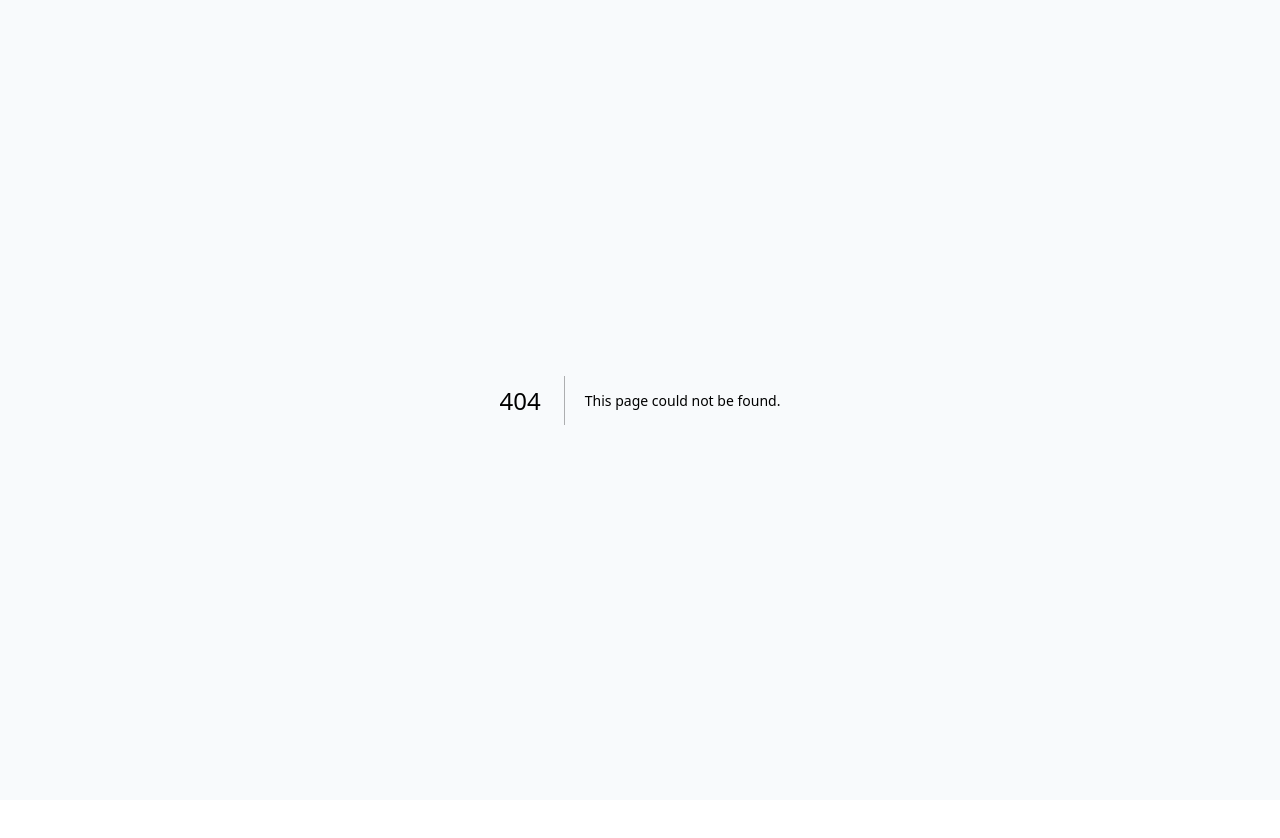
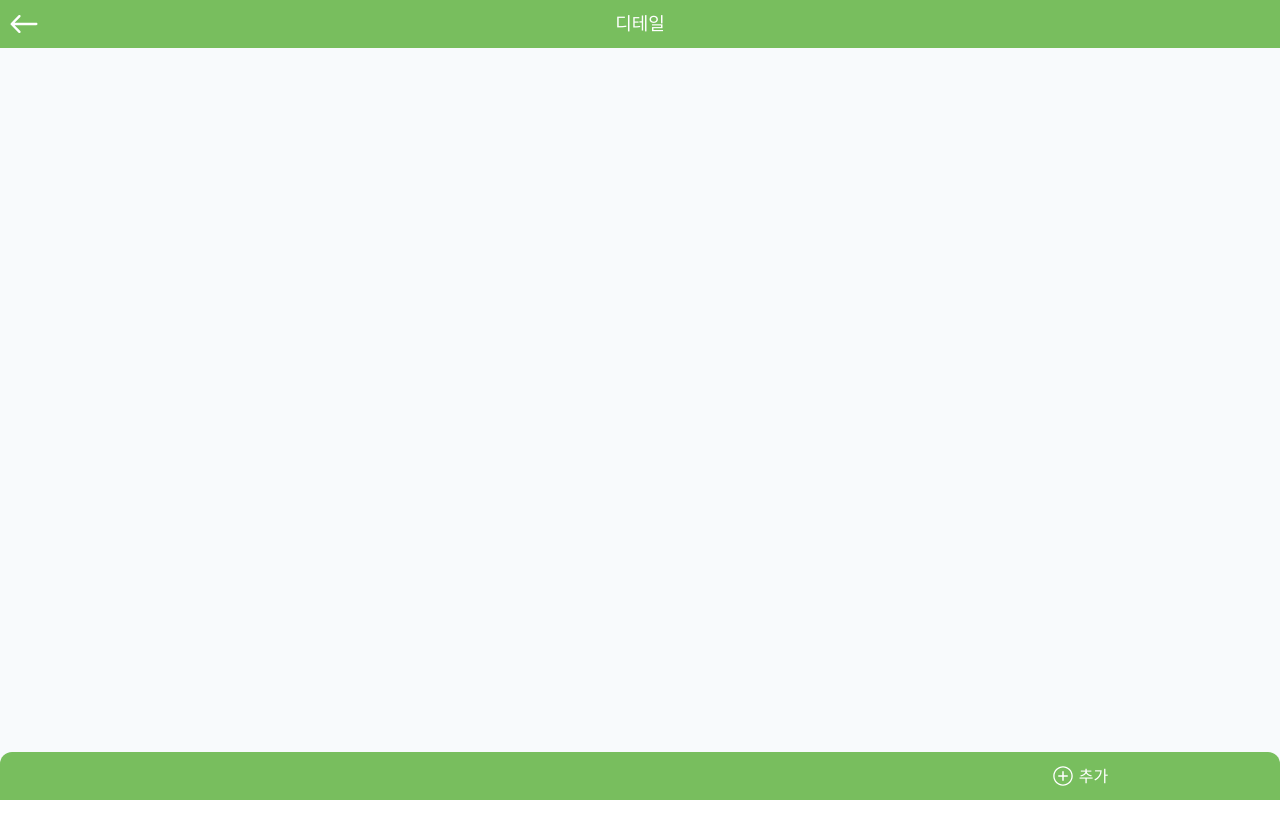
Before and after one commit to BCD-q/pencil-me-fe, a Next.js app: page /External in a window 1280 px wide. Before the commit this address had no page. Shown: the top 838 px of the page. Before the commit the page ends 800 px from the top, so only its background shows below. Built offline with nearby package versions, Linux system fonts and the light colour scheme.

Commit message:
feat: 영감 디테일 페이지 구현, UX 수정

```diff
--- /dev/null
+++ b/src/app/External/components/AddInspiFooter.tsx
@@ -0,0 +1,12 @@
+import { IoIosAddCircleOutline } from 'react-icons/io';
+
+export default function AddInspiFooter() {
+  return (
+    <div className="flex flex-col sticky bottom-0 bg-accent h-12 rounded-t-xl">
+      <button className="flex ml-auto mr-4 items-center text-white w-1/6 h-full">
+        <IoIosAddCircleOutline className="w-6 h-6 mr-1" />
+        추가
+      </button>
+    </div>
+  );
+}
--- /dev/null
+++ b/src/app/External/components/ExternalHeader.tsx
@@ -0,0 +1,19 @@
+'use client';
+
+import { useRouter } from 'next/navigation';
+import { IoIosArrowRoundBack } from 'react-icons/io';
+
+export default function ExternalHeader() {
+  const router = useRouter();
+
+  return (
+    <div className="flex flex-col sticky top-0 bg-accent h-12">
+      <button className="text-white relative" onClick={() => router.back()}>
+        <IoIosArrowRoundBack className="w-12 h-12 absolute" />
+      </button>
+      <div className="flex mx-auto w-1/3 justify-center h-full items-center text-white text-lg">
+        디테일
+      </div>
+    </div>
+  );
+}
--- /dev/null
+++ b/src/app/External/page.tsx
@@ -0,0 +1,25 @@
+'use client';
+
+import { useSearchParams } from 'next/navigation';
+
+import AddInspiFooter from './components/AddInspiFooter';
+import ExternalHeader from './components/ExternalHeader';
+
+export default function ExternalPage() {
+  const param = useSearchParams();
+
+  const externalUrl = param.get('url');
+
+  return (
+    <div className="w-full h-[100vh]">
+      <ExternalHeader />
+      <iframe
+        src={externalUrl}
+        frameborder="0"
+        width="100%"
+        height="100%"
+      ></iframe>
+      <AddInspiFooter />
+    </div>
+  );
+}
--- a/src/app/group/components/GroupBox.tsx
+++ b/src/app/group/components/GroupBox.tsx
@@ -71,10 +71,10 @@ export default function GroupDataBox() {
     <ul className="w-full mx-auto overflow-hidden">
       {data?.data?.data.map((item: category, index: number) => {
         const isFirst = index === 0;
-        const isLast = index === testData.length - 1;
+        const isLast = index === data?.data?.data.length - 1;
         const buttonClassName = `
-          flex mx-auto w-11/12 h-12 items-center pl-4 text-lg border-b-[1px] bg-white
-          ${isFirst ? 'rounded-t-lg' : ''} ${isLast ? 'rounded-b-lg' : ''}
+          flex mx-auto w-11/12 h-12 items-center pl-4 text-lg border-b-[1px] bg-white hover:bg-gray-300
+          ${isFirst && data?.data?.data.length !== 1 ? 'rounded-t-lg' : ''} ${isLast && data?.data?.data.length !== 1 ? 'rounded-b-lg' : ''}
         `;
         return (
           <Swiper key={index}>
@@ -96,7 +96,7 @@ export default function GroupDataBox() {
                     수정
                   </button>
                   <button
-                    className="w-1/6 bg-red-500"
+                    className={`w-1/6 bg-red-500  ${isFirst && data?.data?.data.length !== 1 ? 'rounded-t-lg rounded-l-none' : ''} ${isLast && data?.data?.data.length !== 1 ? 'rounded-b-lg rounded-l-none' : ''}`}
                     onClick={() => {
                       deleteCategory(item.categoryId);
                     }}
--- a/src/app/main/check/components/CheckBox.tsx
+++ b/src/app/main/check/components/CheckBox.tsx
@@ -48,13 +48,13 @@ export default function CheckBox() {
           <Link
             href=""
             className={`flex justify-around w-11/12 h-12 text-lg bg-white border-b-[1px] border-gray-200 ${
-              index === 0 ? 'rounded-t-lg' : ''
-            } ${index === categories.length - 1 ? 'rounded-b-lg mb-8' : ''}`}
+              index === 0 && categories.length !== 1 ? 'rounded-t-lg' : ''
+            } ${index === categories.length - 1 && categories.length !== 1 ? 'rounded-b-lg mb-8' : ''}`}
             key={index}
           >
             <button className="w-1/4">{item.categoryName}</button>
             <progress
-              className="progress progress-accent bg-gray-200 rounded-lg w-2/3 my-auto h-1/2"
+              className="progress progress-accent bg-gray-200 rounded-lg w-2/3 my-auto h-1/2 hover:animate-pulse"
               value={item.score}
               max="100"
             ></progress>
--- a/src/app/main/inspiration/[id]/page.tsx
+++ /dev/null
@@ -1,38 +0,0 @@
-import Image from 'next/image';
-
-import Cartegory from '@/component/common/Cartegory';
-
-import BubbleImage from '../../../../resources/images/common/BubbleImage.png';
-
-export default function Detail() {
-  return (
-    <div className="w-full h-full">
-      <Cartegory>디테일</Cartegory>
-      <main className="flex flex-col h-full w-full items-center justify-center shaodw-xl">
-        <div className="card w-3/4 h-3/4 bg-base-100 shadow-xl">
-          <figure>
-            <Image src={BubbleImage} alt="Shoes" />
-          </figure>
-          <div className="card-body">
-            <h2 className="card-title">Hello World</h2>
-            <p>
-              Lorem ipsum dolor sit amet, consectetur adipisicing elit. Debitis
-              ad aperiam corrupti, hic officiis vitae reprehenderit, molestias
-              nisi ullam temporibus est nobis? Excepturi neque ullam voluptatem
-              ipsa eaque! Numquam, animi. Lorem ipsum dolor sit amet consectetur
-              adipisicing elit. Voluptate dolorem laudantium inventore
-              consequuntur reiciendis, recusandae ab dolor magnam rem
-              accusantium sint ea amet corporis ratione odio error quidem ipsam
-              doloremque!
-            </p>
-            <div className="card-actions justify-end">
-              <div className="btn bg-[#78be5e] text-white text-lg px-7">
-                추가하기
-              </div>
-            </div>
-          </div>
-        </div>
-      </main>
-    </div>
-  );
-}
--- a/src/app/main/inspiration/components/BottomCarousel.tsx
+++ b/src/app/main/inspiration/components/BottomCarousel.tsx
@@ -14,15 +14,16 @@ export default function BottonCarousel() {
 
   if (isLoading)
     return (
-      <>
       <ul className="inline-grid grid-cols-1 sm:grid-cols-3 lg:grid-cols-5 m-2 gap-2 w-full mx-auto">
         {Array.from({ length: 25 }).map((_, index) => (
           <>
-              <div className="skeleton w-11/12 h-[40vh] sm:h-[40vw] lg:h-[23vw] bg-gray-200 mt-4 mx-auto"></div>
+            <div
+              className="skeleton w-11/12 h-[40vh] sm:h-[40vw] lg:h-[23vw] bg-gray-200 mt-4 mx-auto"
+              key={index}
+            ></div>
           </>
         ))}
       </ul>
-      </>
     );
 
   return (
@@ -43,13 +44,11 @@ export default function BottonCarousel() {
 }
 
 function BottomComponent({ data }: { data: any }) {
+  const url = 'https://mingmeng030.tistory.com/274';
+
   return (
-    <li className="rounded-xl shadow-xl flex-col">
-      <Link
-        href={
-          'https://velog.io/@owlsuri/Next.js-%EC%99%B8%EB%B6%80%EB%A7%81%ED%81%AC%EB%A1%9C-%EC%9D%B4%EB%8F%99%ED%95%98%EA%B8%B0'
-        }
-      >
+    <li className="rounded-xl shadow-xl flex-col hover:opacity-50 hover:translate-y-2 hover:delay-100 hover:ease-in-out">
+      <Link href={`../External?url=${url}`}>
         <img
           src={data}
           alt=""
```
Lines whose indentation alone changed are shown as unchanged.
